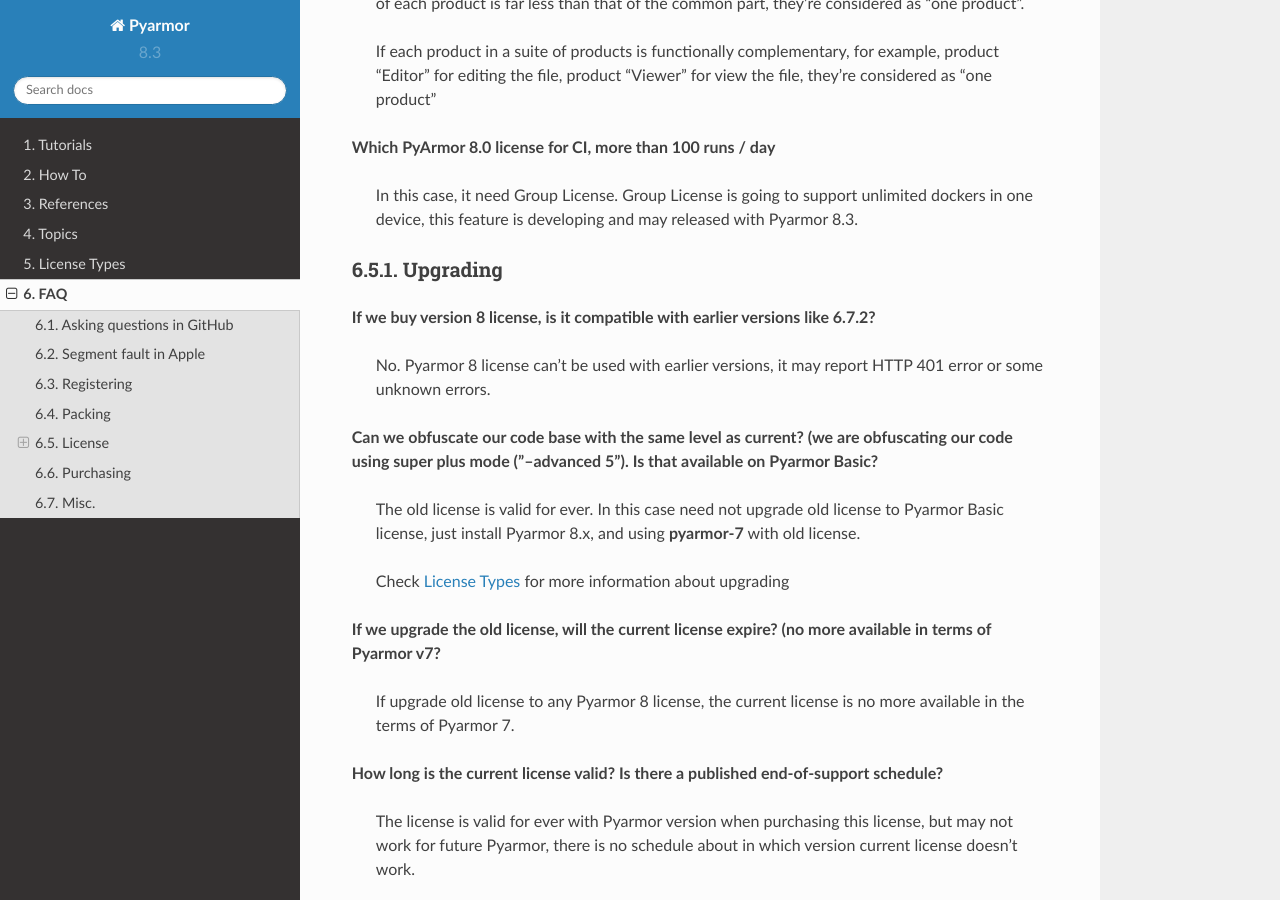
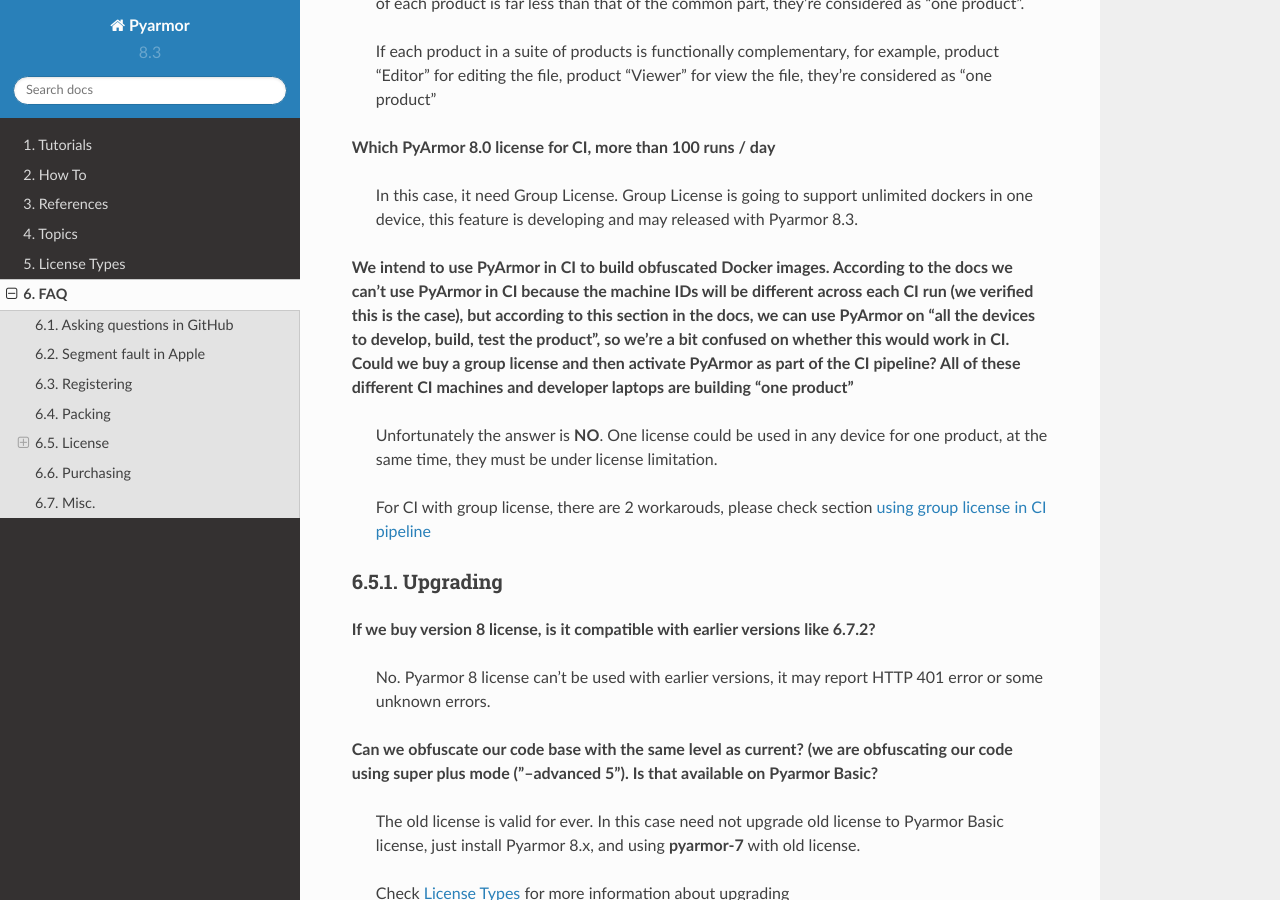
Before and after one commit to dashingsoft/pyarmor, a Sphinx documentation site: the page built from docs/questions.rst, in a window 1280 px wide and 900 px high, scrolled down 6134 px. Built offline with Sphinx 7.4.7 and the Read the Docs theme 2.0.0, drawn with Linux system fonts in a browser that asks for light colours.

Commit message:
Add group license question

```diff
--- a/docs/questions.rst
+++ b/docs/questions.rst
@@ -233,6 +233,14 @@
 
   In this case, it need Group License. Group License is going to support unlimited dockers in one device, this feature is developing and may released with Pyarmor 8.3.
 
+**We intend to use PyArmor in CI to build obfuscated Docker images. According to the docs we can't use PyArmor in CI because the machine IDs will be different across each CI run (we verified this is the case), but according to this section in the docs, we can use PyArmor on "all the devices to develop, build, test the product", so we're a bit confused on whether this would work in CI. Could we buy a group license and then activate PyArmor as part of the CI pipeline? All of these different CI machines and developer laptops are building "one product"**
+
+  Unfortunately the answer is **NO**. One license could be used in any device for one product, at the same time, they must be under license limitation.
+
+  For CI with group license, there are 2 workarouds, please check section `using group license in CI pipeline`__
+
+__ https://pyarmor.readthedocs.io/en/latest/how-to/register.html#using-group-license-in-ci-pipeline
+
 Upgrading
 ---------
 
```
